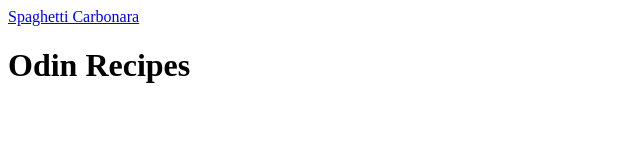
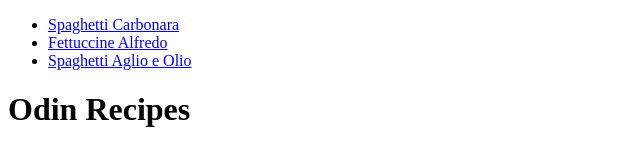
Before and after one commit to GianniAvilan/odin-recipes, a plain HTML site: page index.html in a window 1280 px wide. Shown: the whole page, without its empty margins (0-640 px from the left). Drawn offline with Linux system fonts and the light colour scheme.

Commit message:
Add links from homepage to recipes

```diff
--- a/index.html
+++ b/index.html
@@ -5,7 +5,11 @@
     <meta http-equiv="X-UA-Compatible" content="IE=edge">
     <meta name="viewport" content="width=>, initial-scale=1.0">
     <title>Odin Recipes</title>
-    <a href="./recipes/carbonara.html">Spaghetti Carbonara</a>
+    <ul>
+        <li><a href="./carbonara.html">Spaghetti Carbonara</a></li>
+        <li><a href="./fettucinne.html">Fettuccine Alfredo</a></li>
+        <li><a href="./aglio-e-olio.html">Spaghetti Aglio e Olio</a></li>
+    </ul>
 </head>
 <body>
     <h1>Odin Recipes</h1>
```
